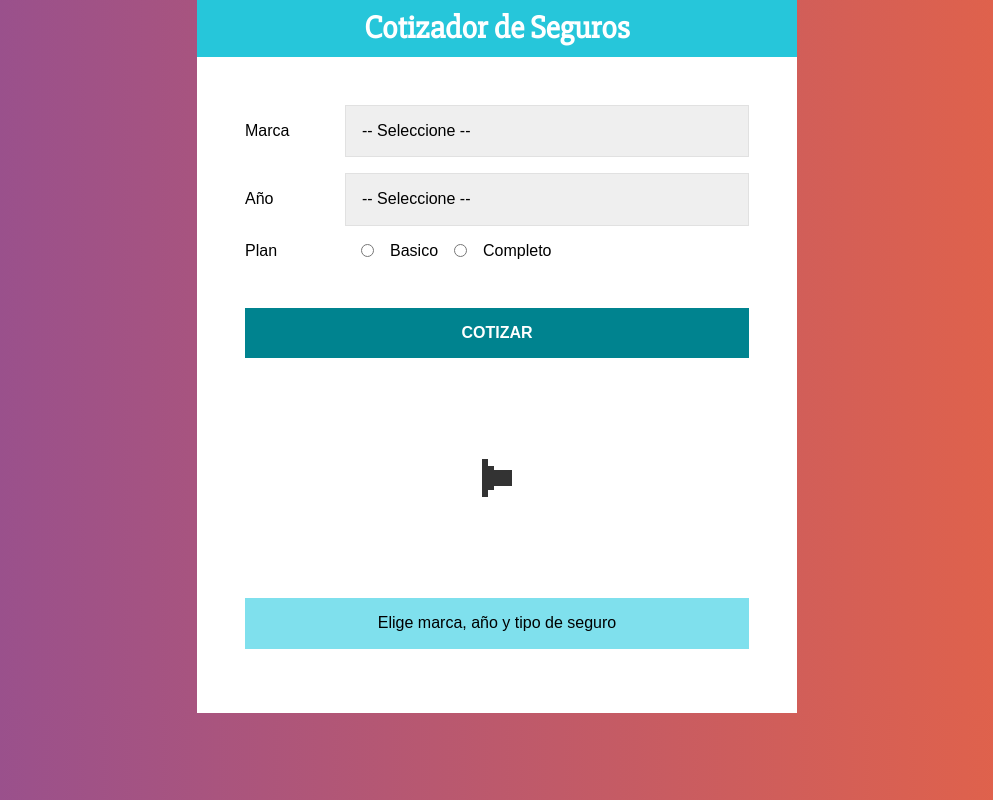
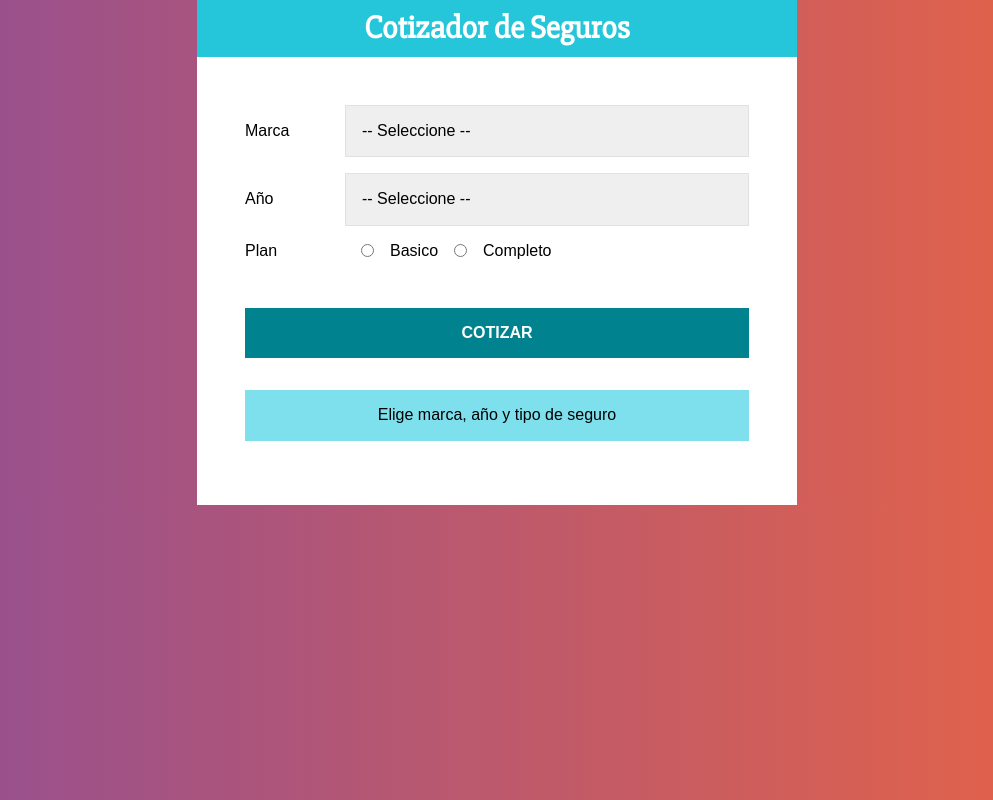
Before and after one commit to jimmy404/REACT-StyledComponents-Cotizador-Seguro, a React (Create React App) app: page / in a window 1280 px wide. Shown: the whole page, without its empty margins (143-1136 px from the left). Built offline with nearby package versions, Linux system fonts and the light colour scheme.

Commit message:
Adding ternary code - App.js

```diff
--- a/src/App.js
+++ b/src/App.js
@@ -31,6 +31,8 @@ function App() {
     }
   });
 
+  const [cargando, guardarCargando] = useState(false);
+
   const { cotizacion , datos } = resumen;
 
   return (
@@ -41,12 +43,18 @@ function App() {
         <ContenedorFormulario>
           <Formulario
           guardarResumen={guardarResumen}
+          guardarCargando={guardarCargando}
           />
-          <Spinner />
+          {cargando ? <Spinner /> : null}
           <Resumen datos={datos}/>
-          <Resultado
-          cotizacion={cotizacion}
-          />
+          {!cargando
+          ?
+            <Resultado
+            cotizacion={cotizacion}
+            />
+          :
+            null
+          }
         </ContenedorFormulario>
       </Contenedor>
   );
```
